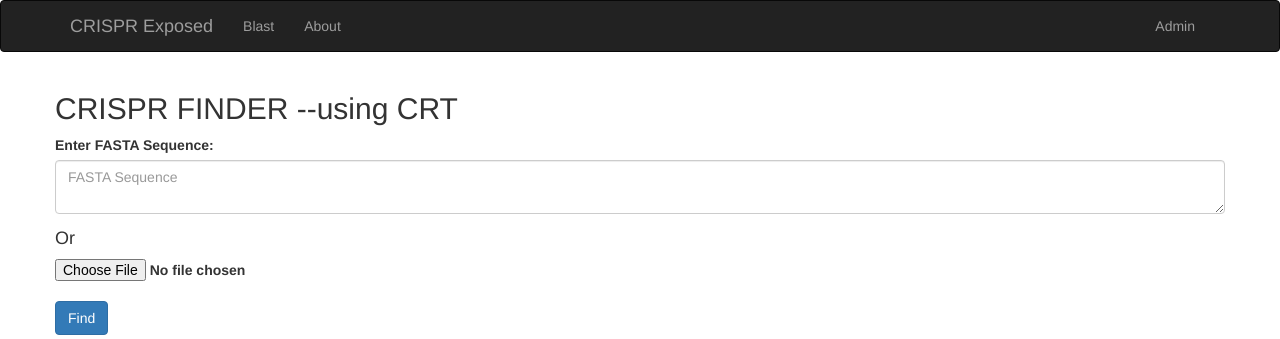
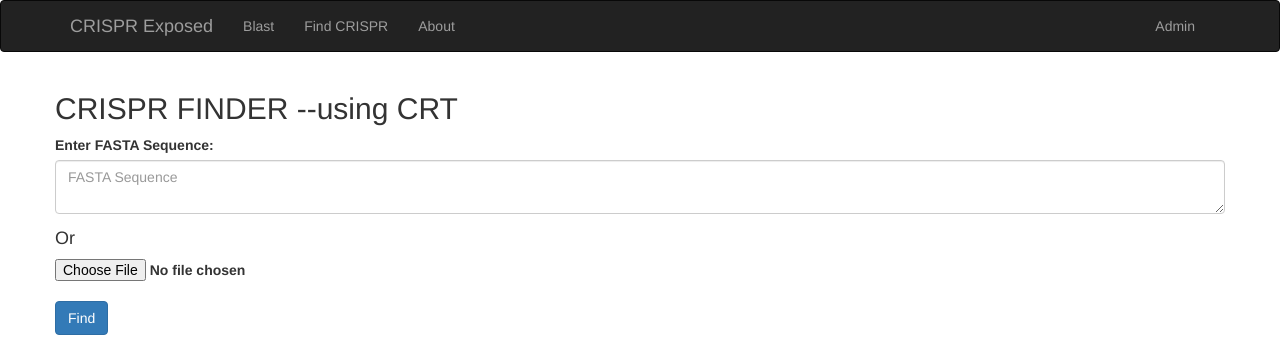
Before and after one commit to 0mician/CRISPR-Exposed, a Django app: template webapp/crispr_exposed/templates/crispr/crt.html in a window 1280 px wide. Shown: the top 339 px of the page. Run offline with Django 3.2, Linux system fonts and the light colour scheme; the template is opened without the code that fills it, so the values that code supplies are empty; parts of the project's set-up code (start-up, migrations or seed data) failed here and were passed over; some libraries are stand-ins or nearby versions.

Commit message:
crispr finder added to the top bar

```diff
--- a/webapp/crispr_exposed/templates/base.html
+++ b/webapp/crispr_exposed/templates/base.html
@@ -37,6 +37,7 @@
         <div id="navbar" class="navbar-collapse collapse">
           <ul class="nav navbar-nav">
             <li><a href="/crispr/blast/">Blast</a></li>
+            <li><a href="/crispr/crt/">Find CRISPR</a></li>
             <li><a href="/crispr/about/">About</a></li>
           </ul>
           <ul class="nav navbar-nav navbar-right hidden-xs">
```
